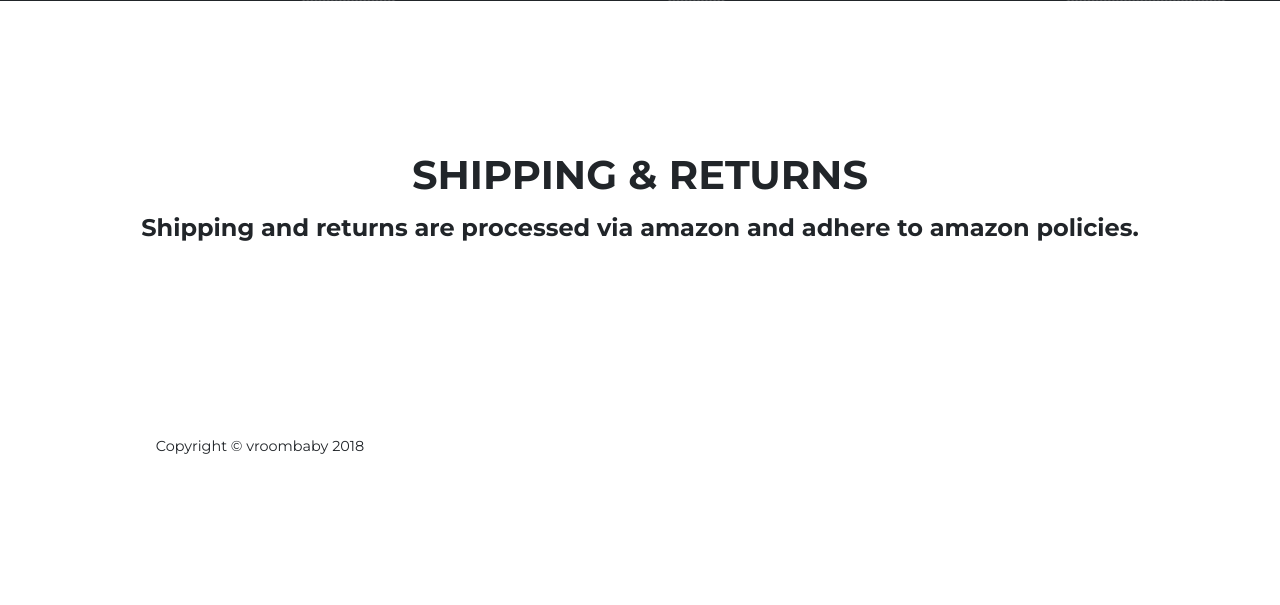
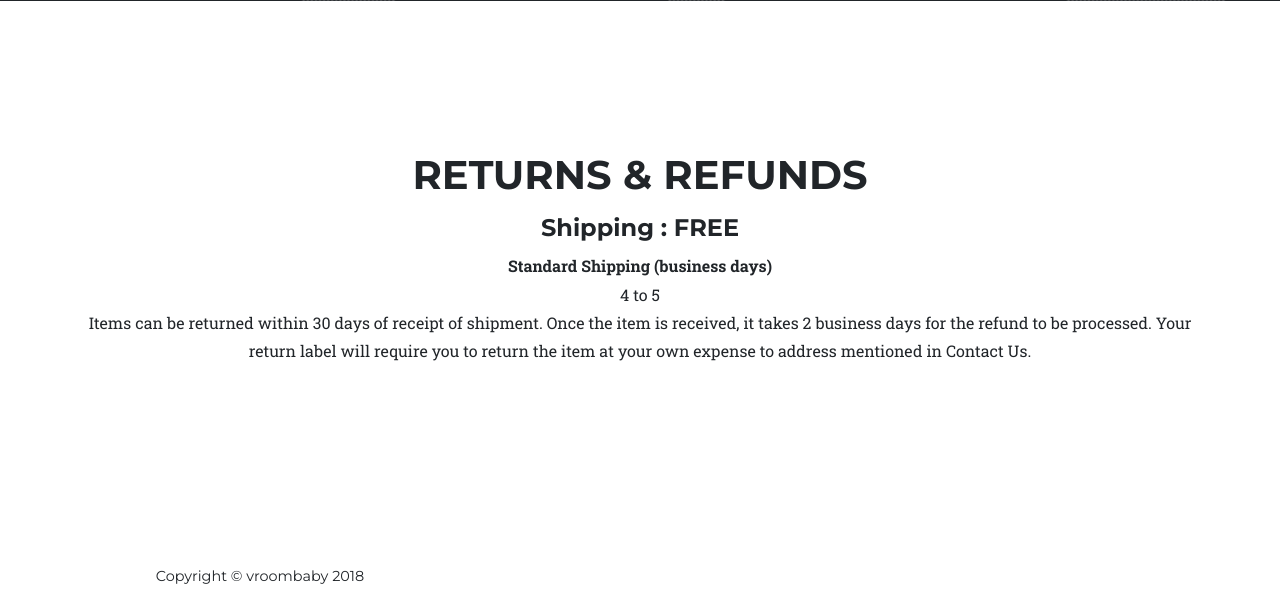
Before and after one commit to sandykaka/vroombaby, a Django app: page / in a window 1280 px wide. Shown: the part 3278-3883 px from the top of the page. Before the commit the page ends 3732 px from the top, so only its background shows below. Run offline with Django 3.2, Linux system fonts and the light colour scheme; some libraries are stand-ins or nearby versions; some web fonts are replaced.

Commit message:
added refund

```diff
--- a/vroombaby/templates/vroombaby/index.html
+++ b/vroombaby/templates/vroombaby/index.html
@@ -106,7 +106,7 @@
               <a class="nav-link js-scroll-trigger" href="#contact">Contact</a>
             </li>
               <li class="nav-item">
-              <a class="nav-link js-scroll-trigger" href="#shipping">Shipping</a>
+              <a class="nav-link js-scroll-trigger" href="#shipping">Returns</a>
             </li>
           </ul>
         </div>
@@ -305,8 +305,35 @@
       <div class="container">
         <div class="row">
           <div class="col-lg-12 text-center">
-            <h2 class="section-heading text-uppercase">Shipping & Returns</h2>
-            <h4 class="section-heading">Shipping and returns are processed via amazon and adhere to amazon policies.</h4>
+            <h2 class="section-heading text-uppercase">Returns & Refunds</h2>
+            <h4 class="section-heading">Shipping : FREE</h4>
+            <table cellpadding="4" cellspacing="0" class="col-lg-12 text-center" id="GUID-ACFB07DF-B18E-45CF-AD1F-7E2DB04D4A88__TABLE_4392723E8FFB43A9AD2307DA7859F676" summary="">
+
+                <thead>
+
+                <tr>
+                 <th id="N1006C"> Standard Shipping (business days) </th>
+
+                </tr>
+
+
+                </thead>
+
+
+                <tbody>
+
+                <tr>
+                 <td> 4 to 5 </td>
+
+                </tr>
+
+
+                </tbody>
+
+
+            </table>
+                <p class="section-heading">Items can be returned within 30 days of receipt of shipment. Once the item is received, it takes 2 business days for the refund to be processed. Your return label will require you to return the item at your own expense to address mentioned in Contact Us.</p>
+
           </div>
         </div>
       </div>
```
